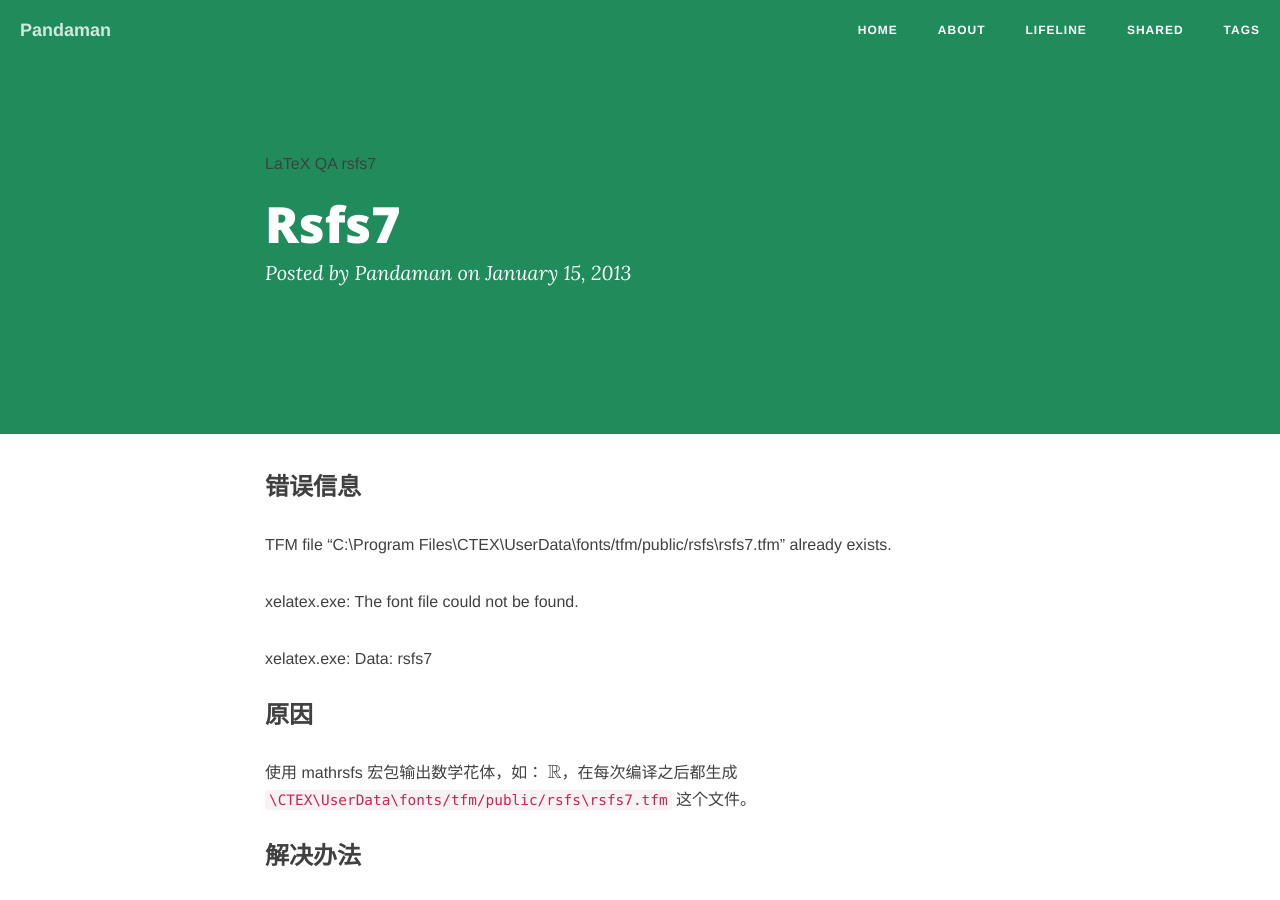
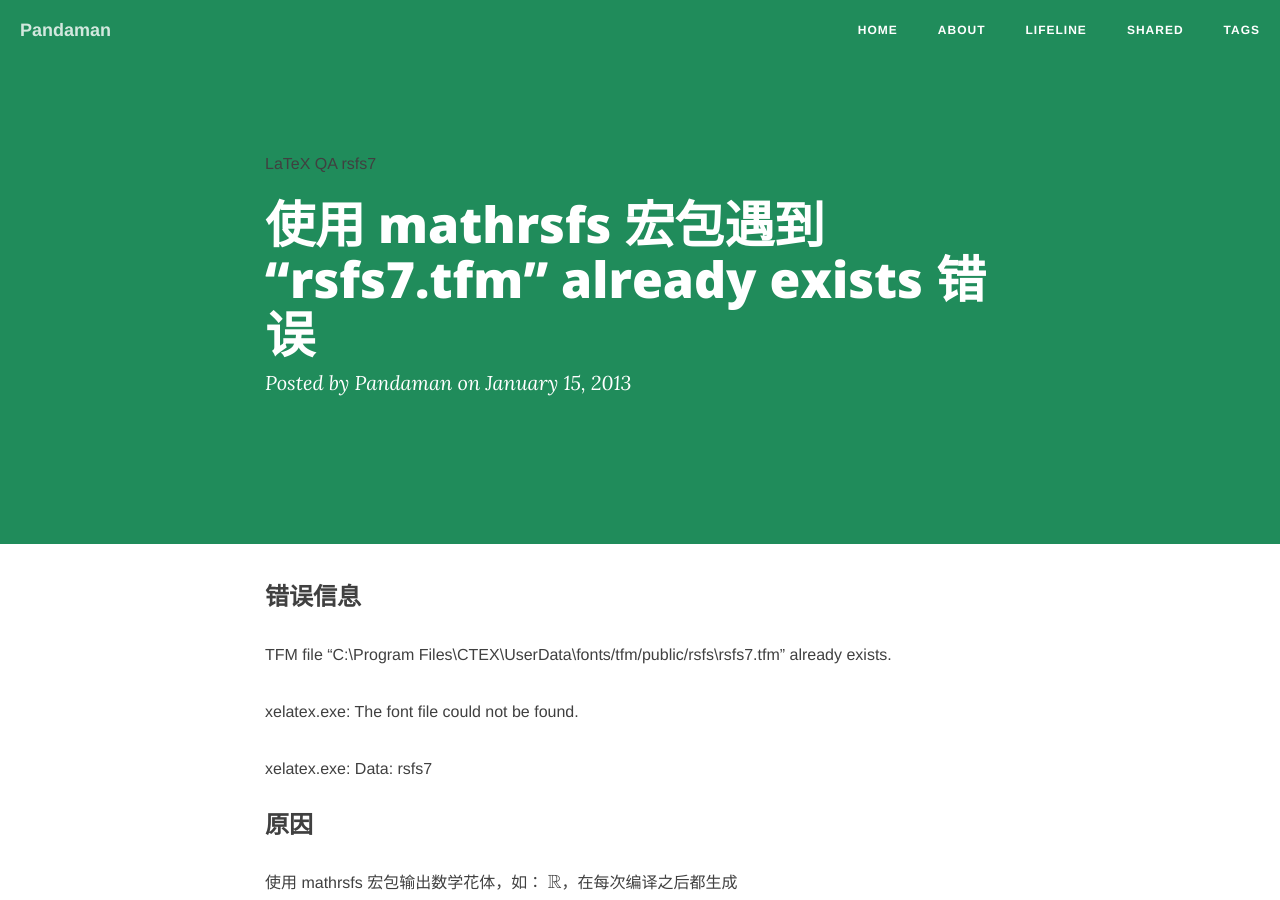
Before and after one commit to ceares/ceares.github.io, a Jekyll site: the page built from _posts/qa/2013-01-15-rsfs7.md, in a window 1280 px wide and 900 px high. Built offline with Jekyll 4.4.1, drawn with Linux system fonts in a browser that asks for light colours; nearby versions of some CDN libraries; formulas are drawn with MathJax 3; comment, search, counter and statistics services are not loaded.

Commit message:
Update 2013-01-15-rsfs7.md

```diff
--- a/_posts/qa/2013-01-15-rsfs7.md
+++ b/_posts/qa/2013-01-15-rsfs7.md
@@ -1,10 +1,10 @@
 ---
 layout: post
-title:
+title: 使用 mathrsfs 宏包遇到 “rsfs7.tfm” already exists 错误
 date: 2013-01-15
 categories: qa
 tags: [LaTeX,QA,rsfs7]
-description:
+description: LaTeX
 ---
 
 ### 错误信息
```
